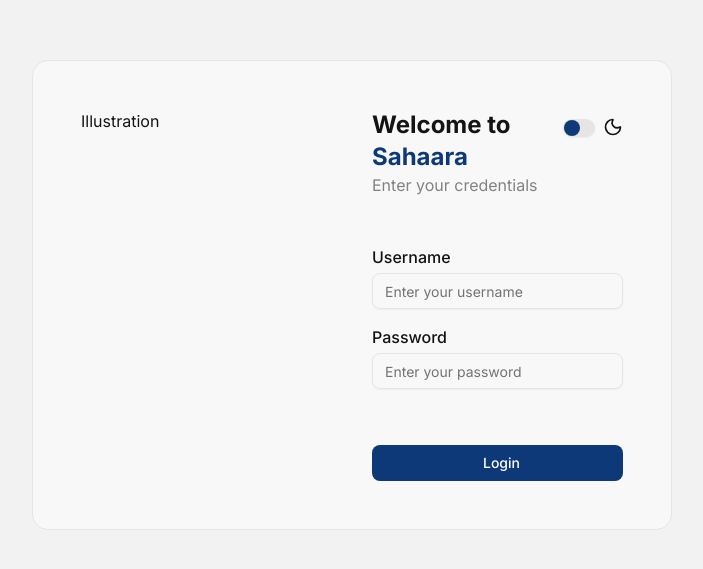
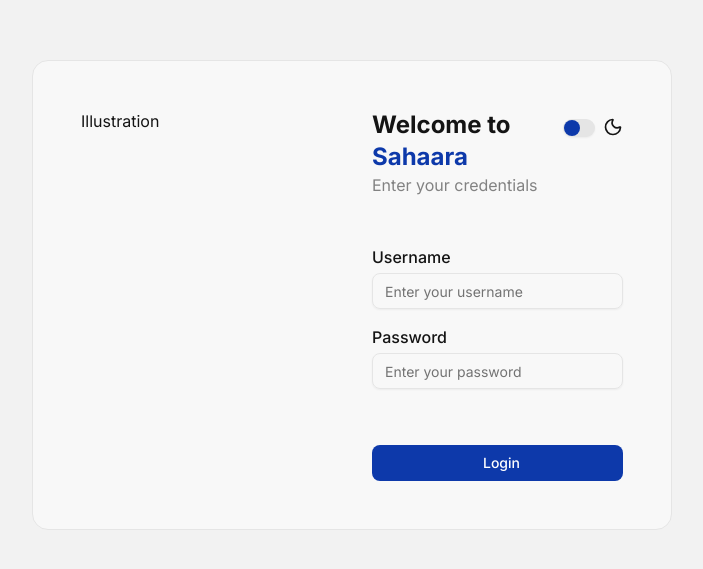
Before and after one commit to Sahaara-FYP/sahaara-web, a React (Vite) app: page /admin/login in a window 1280 px wide. Shown: the part 105-674 px from the top of the page, without its empty margins (288-991 px from the left). Built offline with nearby package versions, Linux system fonts and the light colour scheme; no server answers.

Commit message:
minor chagnes

```diff
--- a/src/index.css
+++ b/src/index.css
@@ -86,11 +86,11 @@
   --sidebar-ring: oklch(0.708 0 0);
 
   /* Custom Theme Color Variables */
-  --app-background: rgb(242, 242, 242);
+  --app-background: #f2f2f2;
   --app-foreground: rgb(248, 248, 248);
   --app-primary-text: rgb(20, 20, 20);
   --app-secondary-text: rgb(130, 130, 130);
-  --app-primary-color: rgb(13, 57, 120);
+  --app-primary-color: rgb(13, 57, 170);
   --app-primary-hover-color: rgb(7, 43, 90);
   --app-secondary-color: rgb(39, 69, 92);
 }
@@ -133,9 +133,9 @@
   --app-foreground: rgb(20, 20, 20);
   --app-primary-text: rgb(241, 246, 255);
   --app-secondary-text: rgb(162, 162, 162);
-  --app-primary-color: rgb(13, 57, 120);
+  --app-primary-color: rgb(13, 57, 170);
   --app-primary-hover-color: rgb(7, 43, 90);
-  --app-secondary-color: rgb(37, 105, 184);
+  --app-secondary-color: #2569b8;
 }
 
 @layer base {
--- a/src/lib/api.ts
+++ b/src/lib/api.ts
@@ -3,7 +3,7 @@ import { toast } from "sonner";
 import { manualLogout } from "@/contexts/AuthContext";
 
 const api = axios.create({
-  baseURL: import.meta.env.VITE_API_URL || "http://127.0.0.1:8000/api", //Backend API url
+  baseURL: import.meta.env.VITE_API_URL || "http://192.168.0.36:8000/api", //Backend API url
   withCredentials: true,
 });
 
```
